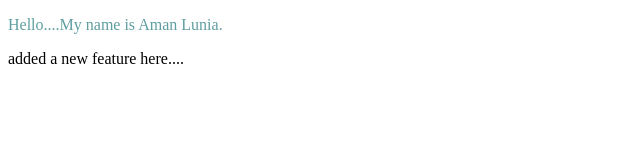
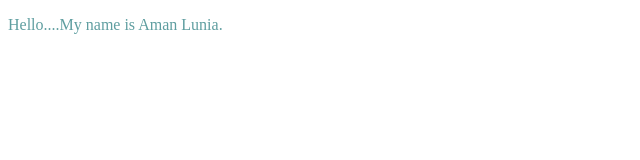
Before and after one commit to Aman07102001/Local_Repo, a plain HTML site: page index.html in a window 1280 px wide. Shown: the whole page, without its empty margins (0-640 px from the left). Drawn offline with Linux system fonts and the light colour scheme.

Commit message:
delte span tag

```diff
--- a/index.html
+++ b/index.html
@@ -10,6 +10,6 @@
     <p>
         Hello....My name is Aman Lunia.
     </p>
-    <span> added a new feature here....</span>
+
 </body>
 </html>
```
